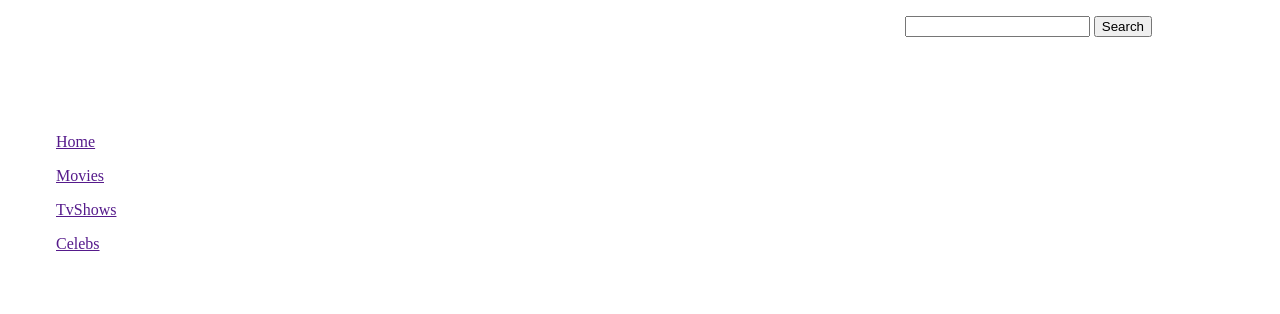
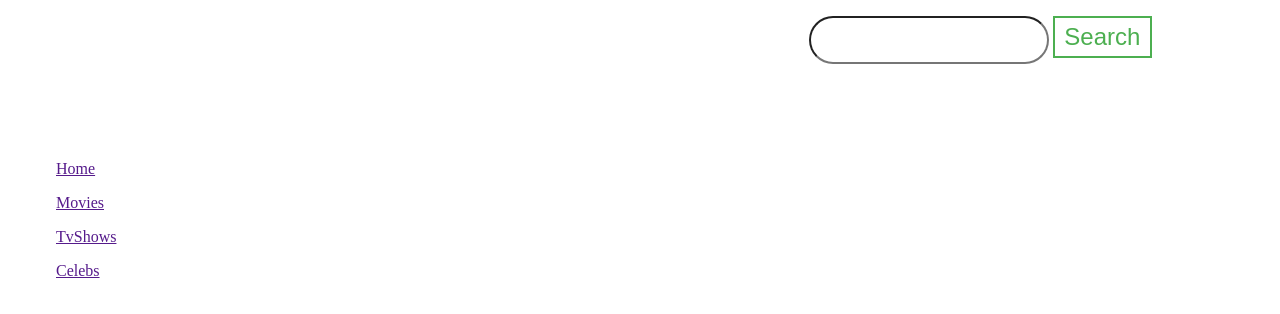
Before and after one commit to hikdogru/TMDB-WebApp, a plain HTML site: page index.html in a window 1280 px wide. Drawn offline with nearby package versions, Linux system fonts and the light colour scheme.

Commit message:
update search input

```diff
--- a/movie-tv-app.css
+++ b/movie-tv-app.css
@@ -165,3 +165,28 @@ div.main section {
   height: calc(100vh / 2.5);
   max-height: 360px;
 }
+
+
+#search-input {
+  border-radius: 10rem;
+  width: 15rem;
+  height: 3rem;
+  outline: #4caf50;
+  font-size: 1rem;
+  padding: 5px 10px;
+}
+
+form button {
+  cursor: pointer;
+  background-color: #fff;
+  color: #4caf50;
+  font-size: 1.5rem;
+  border: 2px solid #4caf50;
+  padding: 0.3rem .6rem ;
+}
+
+form button:hover {
+  background-color: #85c487;
+  color: white;
+  transition: 1s;
+}
--- a/movie-tv-app.js
+++ b/movie-tv-app.js
@@ -12,6 +12,10 @@ let navTVShow = document.getElementById("tvshows");
 let navCeleb = document.getElementById("celebs");
 let navHome = document.getElementById("home");
 let main = document.querySelector(".main");
+
+
+
+input.setAttribute("autocomplete", "off");
 
 form.addEventListener("submit", async (e) => {
     e.preventDefault();
```
